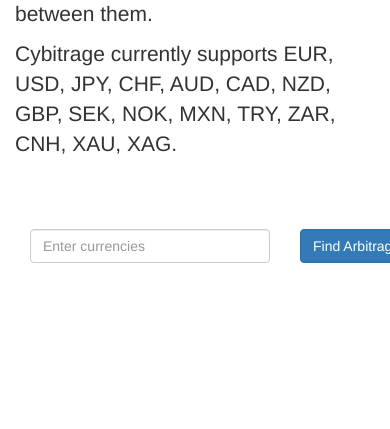
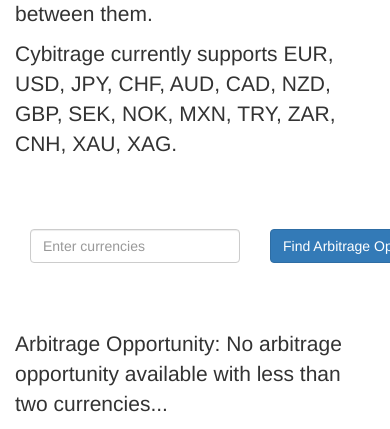
Before and after one commit to jerrguo/cybitrage, a Flask app: page / in a window 390 px wide; the page is wider, and only the part inside the window is pictured. Shown: the part 529-958 px from the top of that part. Before the commit the page ends 792 px from the top of that part, so only its background shows below. Run offline with Flask 2, Linux system fonts and the light colour scheme; some libraries are stand-ins or nearby versions.

Commit message:
graph web app part complete

```diff
--- a/app.py
+++ b/app.py
@@ -1,6 +1,6 @@
-from flask import Flask, render_template, request, redirect, jsonify
+from flask import Flask, render_template, request, redirect
 from graph.weighted_graph import weighted_graph
-import json
+import time
 
 support_currs = ['EUR', 'USD', 'JPY', 'CHF', 'AUD', 'CAD', 'NZD', 'GBP', 'SEK', 'NOK', 'MXN', 'TRY', 'ZAR', 'CNH', 'XAU', 'XAG']
 support_currs_string = ', '.join(support_currs)
@@ -9,35 +9,47 @@ app = Flask(__name__)
 
 @app.route('/', methods=['GET','POST'])
 def currencies():
-    currencies = ""
+    currencies_string = ""
+    opportunity_string = ""
     temp_list = []
+    opportunites = []
 
     if request.method == 'POST':
-        currencies = request.form['currs']                          # Let currenices equal the string value in textfield
-        currencies = currencies.upper().replace(" ", "")            # Set currencies to capitals and remove whitespace
-        temp_list = currencies.split(',')                           # Temporary list of inputs
-        curr_list = []                                              # List to store valid inputs
+        currencies_string = request.form['currs']                                                   # Let currenices equal the string value in textfield
+        currencies_string = currencies_string.upper().replace(" ", "")                              # Set currencies to capitals and remove whitespace
+        temp_list = currencies_string.split(',')                                                    # Temporary list of inputs
+        curr_list = []                                                                              # List to store valid inputs
 
         # Detect any non-supported currency values and remove them
         for currency in temp_list:
             if currency in support_currs:
                 curr_list.append(currency)
 
-        curr_list = list(set(curr_list))                            # Remove duplicate currencies from list
-        currencies = ', '.join(curr_list)                           # Recompile string of currencies excluding erroneous values
-
-        print('THIS: ' + currencies)
+        curr_list = list(set(curr_list))                                                            # Remove duplicate currencies from list
+        currencies_string = ', '.join(curr_list)                                                    # Recompile string of currencies excluding erroneous values
 
         # Arbitrage Detection Algorithm
-        curr_list = ['USD', 'CAD', 'GBP', 'AUD']                           # TODO TESTING
         if len(curr_list) > 1:
             graph = weighted_graph(curr_list)
-            opportunities = graph.show_arbitrage_opportunities()    # Opportunities stores the arbitrage cycles in list form
+            opportunities = graph.show_arbitrage_opportunities()                                    # Opportunities stores the arbitrage cycles in list form
+            time_epoch = graph.get_time()                                                           # Get timestamp from graph
+            time_string = time.strftime("%Z - %Y/%m/%d, %H:%M:%S", time.localtime(time_epoch))      # Convert to readable time
+
+            if len(opportunites) == 0:
+                opportunity_string = "No arbitrage opportunity (" + time_string + ")"
+
+            else:
+                opp_string = ' -> '.join(opportunites[0])
+                opportunity_string = opp_string + ' at ' + time_string
+
+        else:
+            opportunity_string = "No arbitrage opportunity available with less than two currencies..."
 
     else:
-        currencies = ""
+        opportunity_string = "No arbitrage opportunity available with less than two currencies..."
 
-    return render_template('home.html', currencies=currencies, support_currs_string=support_currs_string)
+
+    return render_template('home.html', currencies=currencies_string, support_currs=support_currs_string, opportunity=opportunity_string)
 
 
 
--- a/templates/home.html
+++ b/templates/home.html
@@ -26,17 +26,19 @@
                         if any arbitrage opportunities exist between them.
                   </p>
                   <p id="description">
-                        Cybitrage currently supports {{support_currs_string}}.
+                        Cybitrage currently supports {{support_currs}}.
                   </p>
                   <br><br><br>
                   <form action="" method="post">
-                        <div class="col-lg-9 col-md-9 col-sm-9 col-xs-9" id="form-content">
+                        <div class="col-lg-9 col-md-9 col-sm-8 col-xs-8" id="form-content">
                               <input type="text" name="currs" class="form-control" placeholder="Enter currencies" value="{{currencies}}">
                         </div>
                         <div class="col-lg-2 col-md-2 col-sm-2 col-xs-2" id="form-content">
                               <button type="submit" class="btn btn-primary">Find Arbitrage Opportunities</button>
                         </div>
                   </form>
+                  <br><br><br><br><br>
+                  <p id="description">Arbitrage Opportunity: {{opportunity}}</p>
             </div>
       </body>
 </html>
```
Also changed, not shown: graph/weighted_graph.py (+43 -39 lines).
